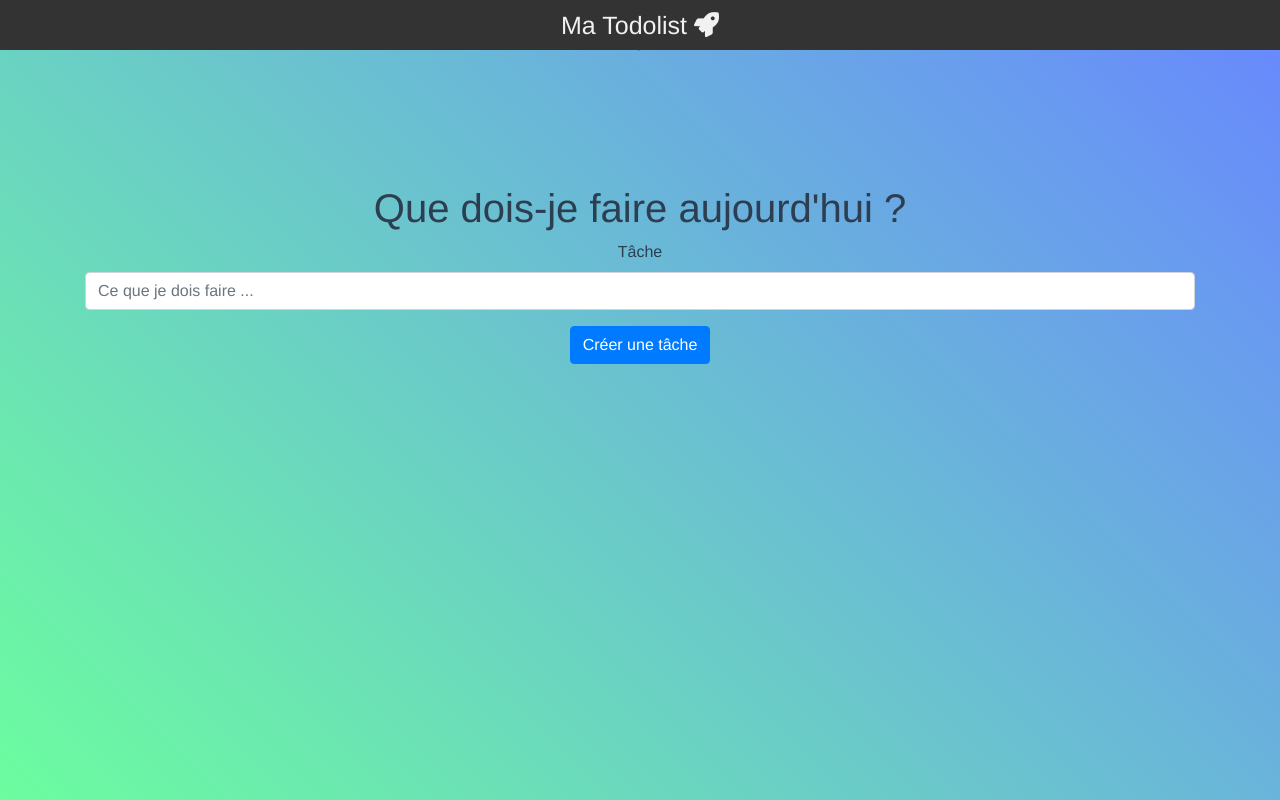
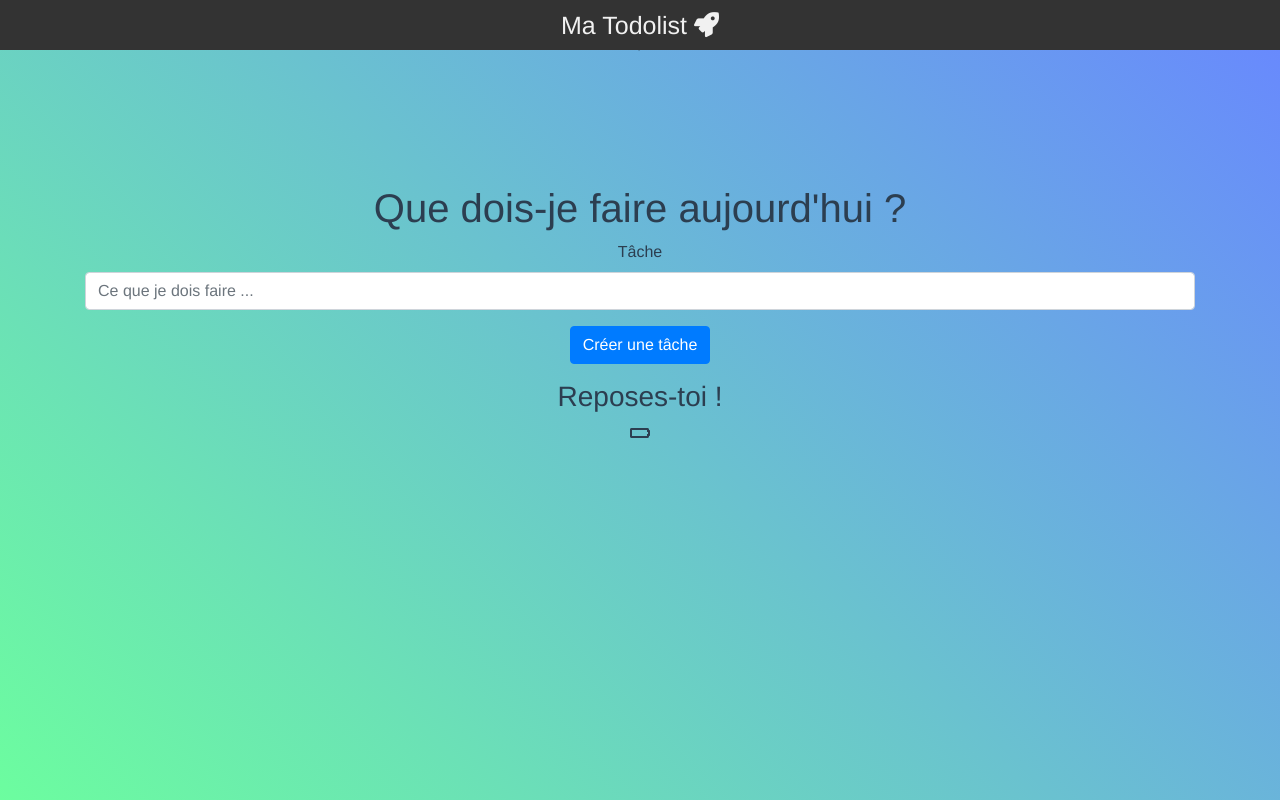
Before and after one commit to arsandamus/Todolist, a Vue app: page /#/ in a window 1280 px wide. Built offline with nearby package versions, Linux system fonts and the light colour scheme.

Commit message:
adding input to edit + empty todo

```diff
--- a/src/components/Container/CreateTodo/CreateTodo.vue
+++ b/src/components/Container/CreateTodo/CreateTodo.vue
@@ -25,6 +25,7 @@
         methods: {
             addTodo() {
                 this.$store.dispatch("addTodo", this.task)
+                this.task = ''
             }
         }
     }
--- a/src/components/Container/ListTodo/Item/Item.vue
+++ b/src/components/Container/ListTodo/Item/Item.vue
@@ -2,12 +2,14 @@
 
     <div class="item-todo">
         <checkbox @click.native="toggleTodo"></checkbox>
-        <p>{{ todo.task }}</p>
+        <p v-if="!showInput">{{ todo.task }}</p>
+        <div v-if="showInput">
+            <input v-model="editTask" type="text" id="editTask">
+        </div>
         <div class="buttons">
             <button-edit @click.native="editTodo"></button-edit>
             <button-delete @click.native="deleteTodo"></button-delete>
         </div>
-        <div v-if="showInput">hello</div>
     </div>
 
 </template>
--- a/src/components/Container/ListTodo/ListTodo.vue
+++ b/src/components/Container/ListTodo/ListTodo.vue
@@ -1,9 +1,13 @@
 <template>
     <div>
+        <div v-if="todos.length === 0">
+            <h3>Reposes-toi !</h3>
+            <i class="fas fa-battery-empty"></i>
+        </div>
         <ul>
             <li :key="index"
                 v-for="(todo, index) in todos"
-                :class="{ checked: todo.completed }">
+                :class="{completed: todo.completed}">
                 <item :todo="todo"></item>
             </li>
         </ul>
```
